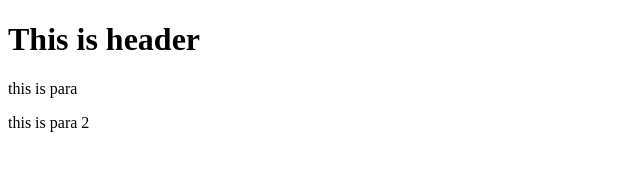
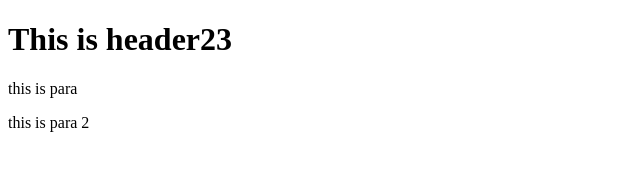
Before and after one commit to MehdiRaza1998/git-test, a website: page index.html in a window 1280 px wide. Shown: the full height of the page, 0-640 px from the left. Drawn offline with Linux system fonts and the light colour scheme.

Commit message:
fourth commit

```diff
--- a/index.html
+++ b/index.html
@@ -4,7 +4,7 @@
 
 </head>
 <body>
-    <h1>This is header</h1>
+    <h1>This is header23</h1>
     <p>this is para</p>
     <p>this is para 2 </p>
 
```
Also changed, not shown: package.json (added, +22 -0 lines), 2 other files.
